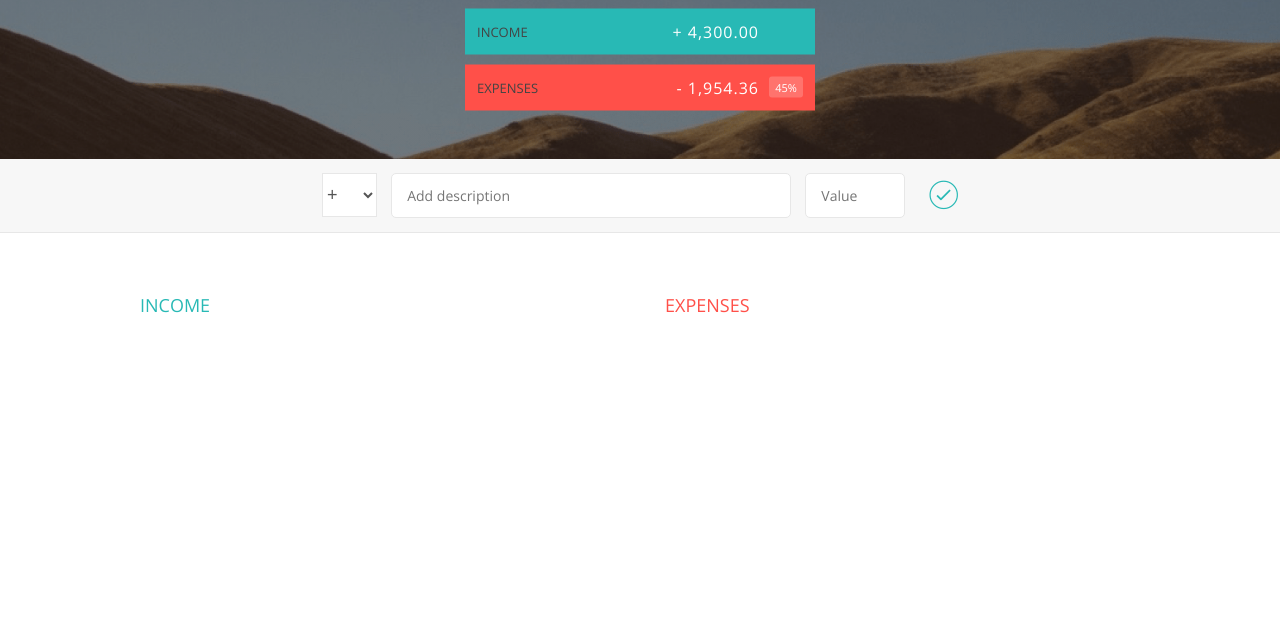
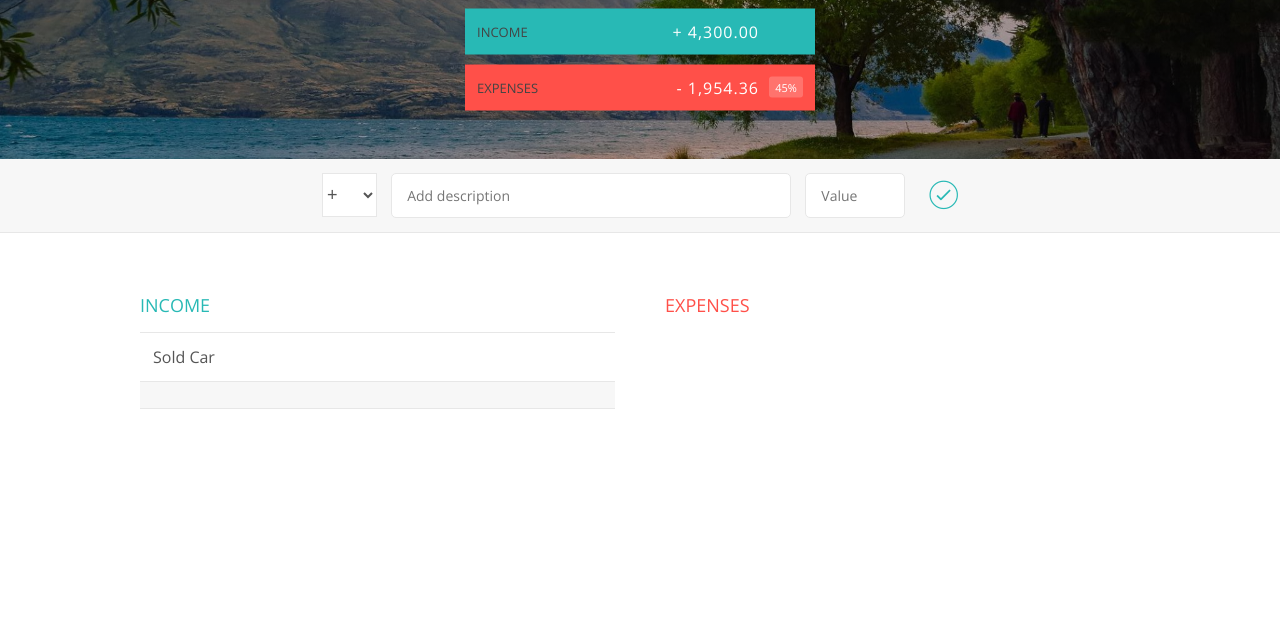
Before and after one commit to tp00012x/Budgety, a website built with webpack: page index.html in a window 1280 px wide. Shown: the part 161-800 px from the top of the page. Built offline with nearby package versions, Linux system fonts and the light colour scheme.

Commit message:
Adding controllers

```diff
--- a/index.html
+++ b/index.html
@@ -56,11 +56,10 @@
 
                     <div class="income__list">
 
-                        <!--
                         <div class="item clearfix" id="income-0">
-                            <div class="item__description">Salary</div>
+                            <div class="item__description"></div>
                             <div class="right clearfix">
-                                <div class="item__value">+ 2,100.00</div>
+                                <div class="item__value"></div>
                                 <div class="item__delete">
                                     <button class="item__delete--btn"><i class="ion-ios-close-outline"></i></button>
                                 </div>
@@ -68,15 +67,14 @@
                         </div>
 
                         <div class="item clearfix" id="income-1">
-                            <div class="item__description">Sold car</div>
+                            <div class="item__description"></div>
                             <div class="right clearfix">
-                                <div class="item__value">+ 1,500.00</div>
+                                <div class="item__value"></div>
                                 <div class="item__delete">
                                     <button class="item__delete--btn"><i class="ion-ios-close-outline"></i></button>
                                 </div>
                             </div>
                         </div>
-                        -->
 
                     </div>
                 </div>
--- /dev/null
+++ b/javascript/budget_controller.js
@@ -0,0 +1,37 @@
+export default function budget() {
+
+    const addDescription = function() {
+
+        const button = document.querySelector(".add__btn");
+        const descriptions = [
+            {
+                description: "Salary",
+                amount: "+ 2,100.00"
+            },
+            {
+                description: "Sold Car",
+                amount: "+ 1,500.00"
+            }
+            ];
+
+        descriptions.forEach(function (element) {
+            document.querySelector(".item__description").innerHTML = element.description;
+            // document.querySelector(".item__amount").innerHTML = element.amount;
+            console.log(element.description);
+            console.log(element.amount)
+
+        });
+
+
+        button.addEventListener("click", function () {
+
+            // let description = document.querySelector(".add__description");
+            // descriptions.push(description.value);
+            // console.log(descriptions);
+            // description.value = "";
+        });
+    };
+
+    addDescription()
+
+};
--- a/javascript/index.js
+++ b/javascript/index.js
@@ -1,4 +1,3 @@
-import sum from './sum';
+import budget from './budget_controller';
 
-const total = sum(10, 5);
-console.log(total);
+budget();
--- a/javascript/sum.js
+++ /dev/null
@@ -1,3 +0,0 @@
-const sum = (a, b) => a + b;
-
-export default sum;
--- a/styles/style.css
+++ b/styles/style.css
@@ -33,7 +33,7 @@ body {
 
 .top {
     height: 40vh;
-    background-image: linear-gradient(rgba(0, 0, 0, 0.35), rgba(0, 0, 0, 0.35)), url(../back.png);
+    background-image: linear-gradient(rgba(0, 0, 0, 0.35), rgba(0, 0, 0, 0.35)), url(../back.jpg);
     background-size: cover;
     background-position: center;
     position: relative;
```
Also changed, not shown: back.jpg (added), back.png (deleted), build/bundle.js.
